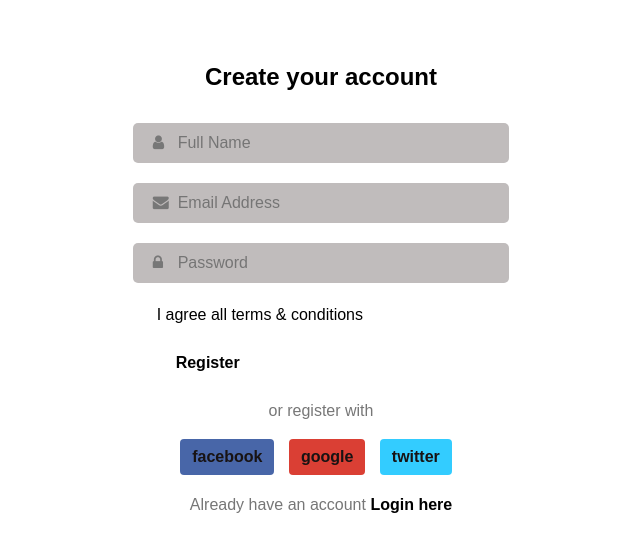
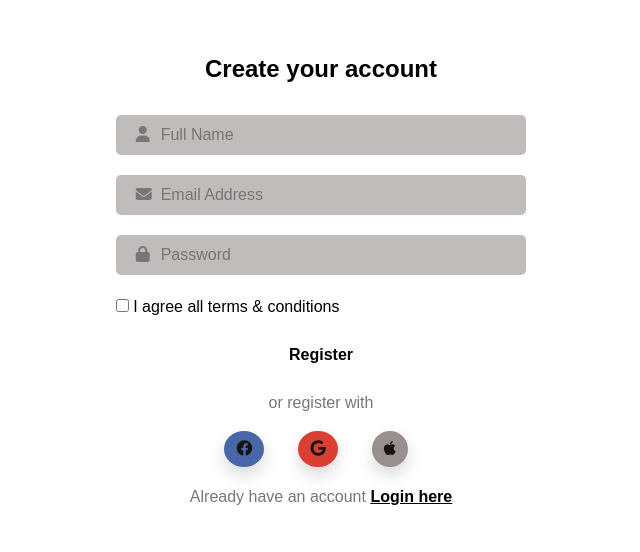
Before and after one commit to PerezJY/SHOEMATES, a plain HTML site: page index.html in a window 1280 px wide. Shown: the part 118-670 px from the top of the page, without its empty margins (639-1279 px from the left). Drawn offline with nearby package versions, Linux system fonts and the light colour scheme.

Commit message:
Update index.html

```diff
--- a/index.html
+++ b/index.html
@@ -5,34 +5,47 @@
         <meta charset="utf-8">
         <meta name="viewport" content="width=device-width, initial-scale=1, shrink-to-fit=no">
         <link rel="stylesheet" type="text/css" href="style.css">
-	<link rel="stylesheet" href="https://stackpath.bootstrapcdn.com/bootstrap/4.3.1/css/bootstrap.min.css">
-	<script src="https://code.jquery.com/jquery-3.3.1.slim.min.js"></script>
-	<link href="https://stackpath.bootstrapcdn.com/font-awesome/4.7.0/css/font-awesome.min.css" rel="stylesheet">
+        <link
+            href="https://cdn.jsdelivr.net/npm/bootstrap@5.2.3/dist/css/bootstrap.min.css"
+            rel="stylesheet"
+            integrity="sha384-rbsA2VBKQhggwzxH7pPCaAqO46MgnOM80zW1RWuH61DGLwZJEdK2Kadq2F9CUG65"
+            crossorigin="anonymous"
+        >
+        <link
+            rel="stylesheet"
+            href="https://cdnjs.cloudflare.com/ajax/libs/font-awesome/6.4.2/css/all.min.css"
+            integrity="sha512-z3gLpd7yknf1YoNbCzqRKc4qyor8gaKU1qmn+CShxbuBusANI9QpRohGBreCFkKxLhei6S9CQXFEbbKuqLg0DA=="
+            crossorigin="anonymous"
+            referrerpolicy="no-referrer"
+        >
     </head>
     <body>
         <div class="container-fluid">
             <div class="row">
                 <div class="col-lg-6 col-md-6 d-none d-md-block image-container"></div>
-
                 <div class="col-lg-6 col-md-6 form-container">
                     <div class="col-lg-8 col-md-12 col-sm-9 col-xs-12 form-box text-center">
-					<div class="logo mb-3">
 
-					</div>
                         <div class="heading mb-4">
                             <h4>Create your account</h4>
                         </div>
                         <form>
                             <div class="form-input">
-							<span><i class="fa fa-user"></i></span>
+                                <span>
+                                    <i class="fa fa-user"></i>
+                                </span>
                                 <input type="text" placeholder="Full Name" required>
                             </div>
                             <div class="form-input">
-							<span><i class="fa fa-envelope"></i></span>
+                                <span>
+                                    <i class="fa fa-envelope"></i>
+                                </span>
                                 <input type="email" placeholder="Email Address" required>
                             </div>
                             <div class="form-input">
-							<span><i class="fa fa-lock"></i></span>
+                                <span>
+                                    <i class="fa fa-lock"></i>
+                                </span>
                                 <input type="password" placeholder="Password" required>
                             </div>
                             <div class="row mb-3">
@@ -45,20 +58,23 @@
                             </div>
                             <div class="text-left mb-3">
                                 <button type="submit" class="btn">Register</button>
+								<form action="homepage.html" method="get">
                             </div>
+
+
                             <div class="text-center mb-2">
                                 <div class="mb-3" style="color: #777">or register with</div>
-
-							<a href="" class="btn btn-social btn-facebook">facebook</a>
-
-							<a href="" class="btn btn-social btn-google">google</a>
-
-							<a href="" class="btn btn-social btn-twitter">twitter</a>
+                                <div class="d-flex align-items-center justify-content-center gap-4">
+                                    <a href="" class="btn btn-social btn-facebook shadow rounded-circle">
+                                    <i class="fa-brands fa-facebook"></i>
+                                </a>
+                                <a href="" class="btn btn-social btn-google shadow rounded-circle"><i class="fa-brands fa-google"></i></a>
+                                <a href="" class="btn btn-social btn-apple shadow rounded-circle"><i class="fa-brands fa-apple"></i></a>
                                 </div>
-						<div>
-							<div style="color: #777">Already have an account
-
-								<a href="homepage.html" id="loginLink" class="login-link">Login here</a>
+                            </div>
+                            <div style="color: #777">
+                                Already have an account
+                                <a href="login.html" class="login-link">Login here</a>
                             </div>
                         </form>
                     </div>
```
Lines whose indentation alone changed are shown as unchanged.
